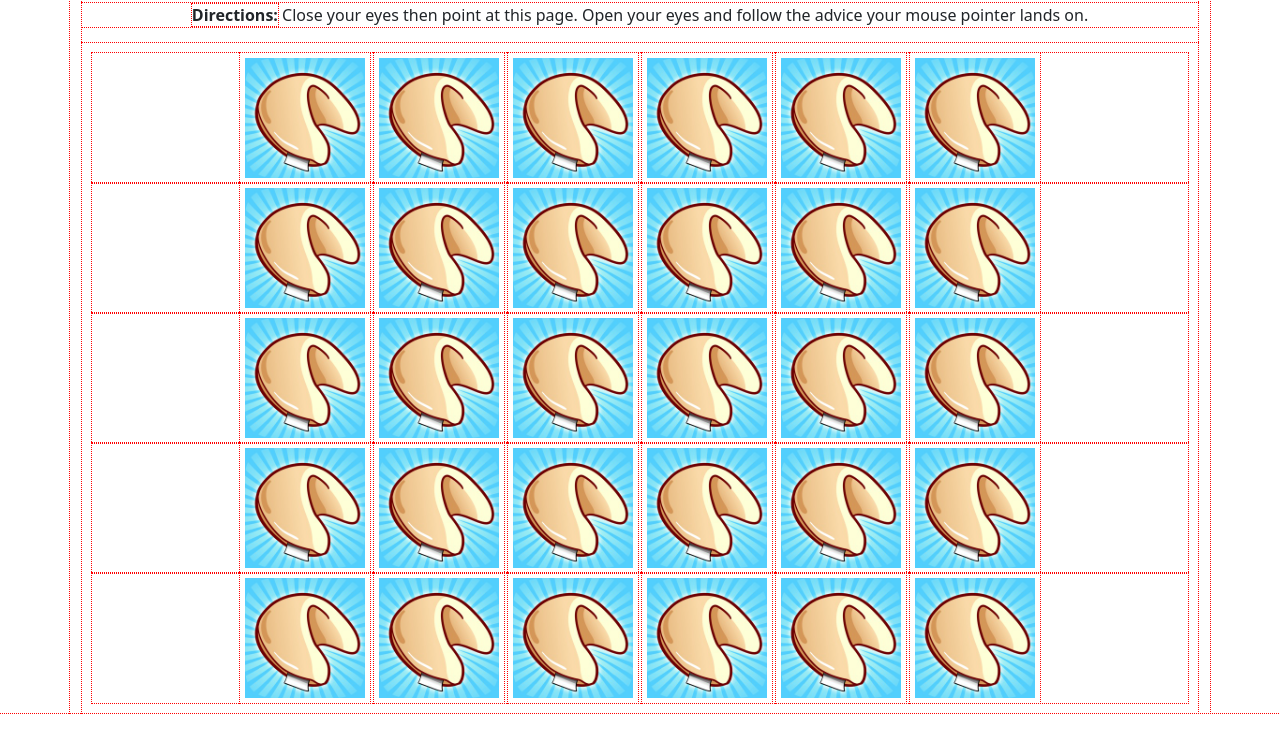
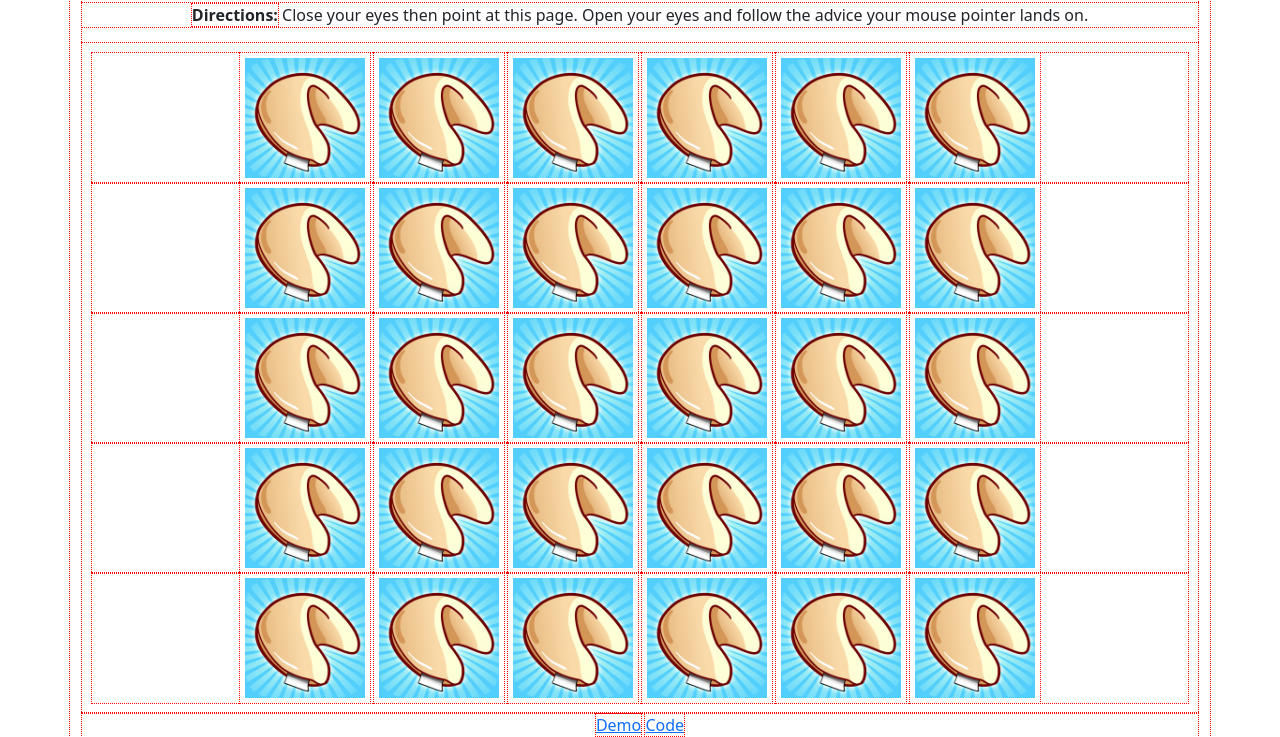
Before and after one commit to edmyrbatiancila/fortune_cookies, a plain HTML site: page index.html in a window 1280 px wide. Shown: the part 73-810 px from the top of the page. Drawn offline with nearby package versions, Linux system fonts and the light colour scheme.

Commit message:
Add two buttons Demo and Code

```diff
--- a/index.html
+++ b/index.html
@@ -62,6 +62,10 @@
                         </div>
                     </div>
                 </main>
+                <section>
+                    <a href="">Demo</a>
+                    <a href="">Code</a>
+                </section>
             </section>
         </div>
     </body>
```
